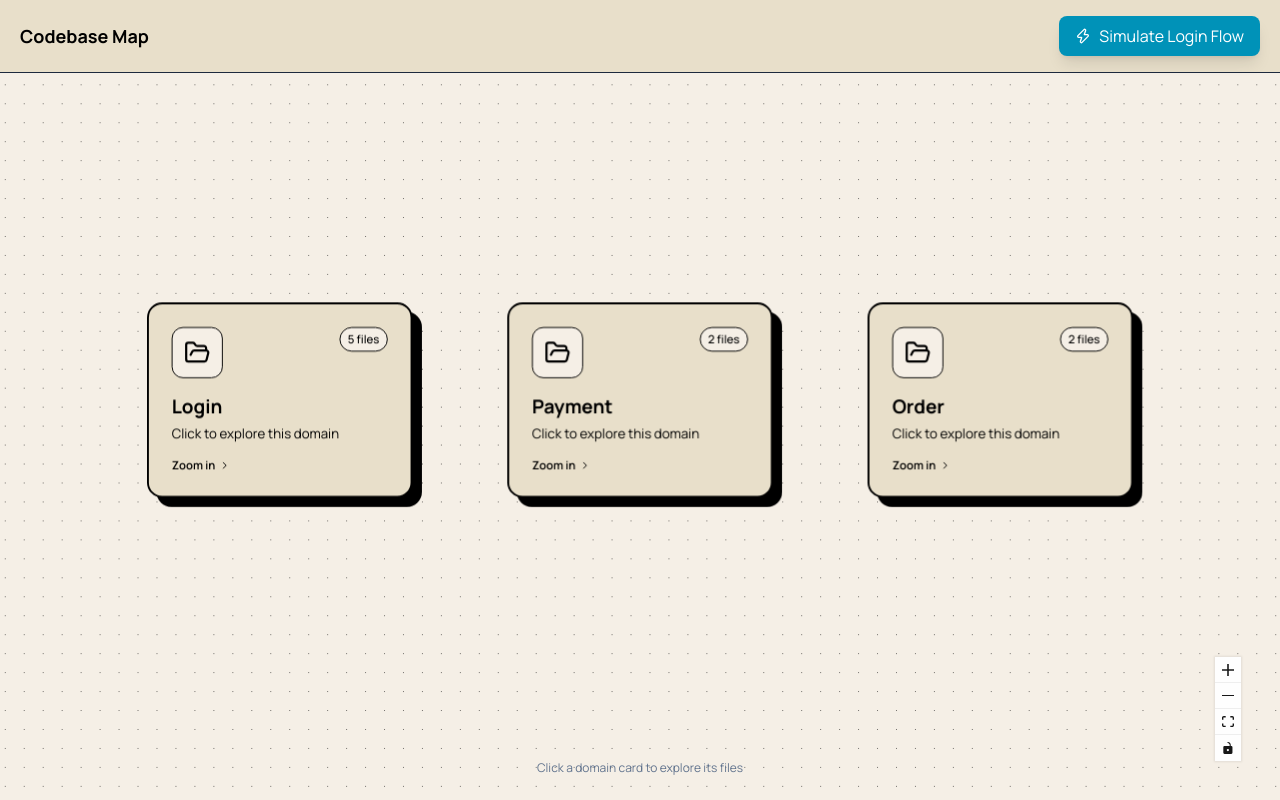
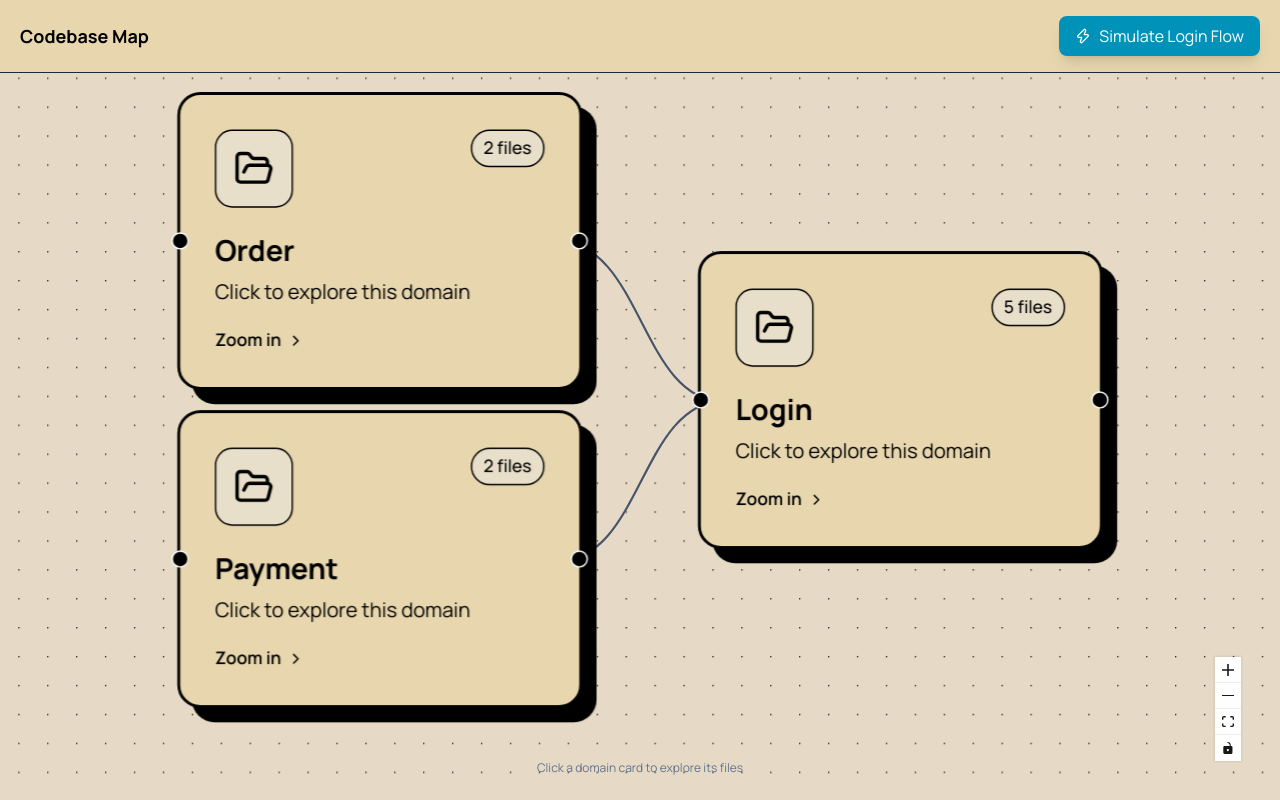
Before and after one commit to cheikhwade07/ChizuCode, a Next.js app: page /graph in a window 1280 px wide. Built offline with nearby package versions, Linux system fonts and the light colour scheme.

Commit message:
add links between domain nodes
- altered the test json structure to create a dependency graph for domain nodes

```diff
--- a/components/GraphViewer/FileNode.tsx
+++ b/components/GraphViewer/FileNode.tsx
@@ -15,11 +15,11 @@ export function FileNode({ data }: any) {
     <>
       <div
         className={cn(
-          "relative rounded-xl border bg-[#E8DFCA] backdrop-blur-sm",
+          "relative rounded-xl border bg-[#e8d7ae] backdrop-blur-sm",
           "min-w-[200px] px-4 py-3 cursor-pointer",
           "transition-all duration-500",
           isHighlighted
-            ? "border-blue-700 shadow-[0_0_24px_rgba(6,182,212,0.7)]"
+            ? "border-blue-700 shadow-[0_0_24px_#e8b874]"
             : "border-black-700 hover:border-black-500",
           isFaded ? "opacity-25 grayscale pointer-events-none" : "opacity-100"
         )}
@@ -43,7 +43,7 @@ export function FileNode({ data }: any) {
         <div className="flex items-center gap-2.5">
           <div className={cn(
             "rounded-lg p-2 shrink-0 border border-black",
-            isHighlighted ? "bg-blue-500/20 text-blue-400" : "bg-[#F5EFE6] text-black-400"
+            isHighlighted ? "bg-blue-500/20 text-blue-400" : "bg-[#E8DFCA] text-black-400"
           )}>
             <FileCode2 className="h-4 w-4" />
           </div>
--- a/components/GraphViewer/SubmapNode.tsx
+++ b/components/GraphViewer/SubmapNode.tsx
@@ -3,6 +3,7 @@
 import { motion } from 'framer-motion';
 import { cn } from '@/lib/utils';
 import { FolderOpen, ChevronRight } from 'lucide-react';
+import { Handle, Position } from "@xyflow/react";
 
 const SUBMAP_COLORS: Record<string, { border: string; glow: string; icon: string; badge: string }> = {
   // login: {
@@ -23,7 +24,7 @@ const DEFAULT_COLOR = {
   border: 'border-black-600',
   glow: 'shadow-[10px_10px_0_#000]',
   icon: 'text-400',
-  badge: 'bg-[#F5EFE6]'
+  badge: 'bg-[#E8DFCA]'
 };
 
 export function SubmapNode({ data }: any) {
@@ -38,7 +39,7 @@ export function SubmapNode({ data }: any) {
       transition={{ duration: 0.35, ease: 'easeOut' }}
       onClick={data.onClick}
       className={cn(
-        "relative rounded-2xl border-2 bg-[#E8DFCA] backdrop-blur-md cursor-pointer",
+        "relative rounded-2xl border-2 bg-[#e8d7ae] backdrop-blur-md cursor-pointer",
         "w-[280px] p-6 select-none transition-all duration-300",
         "hover:scale-[1.03] hover:brightness-110",
         "text-black",
@@ -55,9 +56,20 @@ export function SubmapNode({ data }: any) {
         animate={{ opacity: [0.15, 0.3, 0.15] }}
         transition={{ duration: 3, repeat: Infinity, ease: 'easeInOut' }}
       /> */}
+      <Handle
+        type="target"
+        position={Position.Left}
+        className="!bg-black !w-3 !h-3 !border !border-white"
+      />
+
+      <Handle
+        type="source"
+        position={Position.Right}
+        className="!bg-black !w-3 !h-3 !border !border-white"
+      />
 
       <div className="flex items-start justify-between mb-4">
-        <div className={cn("rounded-xl border border-black bg-[#F5EFE6] p-3", colors.icon)}>
+        <div className={cn("rounded-xl border border-black bg-[#E8DFCA] p-3", colors.icon)}>
           <FolderOpen className="h-7 w-7" />
         </div>
         <span className={cn("text-xs text-black font-medium px-2 py-1 rounded-full border border-black", colors.badge)}>
--- a/components/GraphViewer/index.tsx
+++ b/components/GraphViewer/index.tsx
@@ -33,6 +33,7 @@ interface FileEntry {
 interface Submap {
   name: string;
   files: FileEntry[];
+  dependsOn?: string[];
 }
 
 const nodeTypes = {
@@ -42,6 +43,16 @@ const nodeTypes = {
 
 const edgeTypes = {
   animated: AnimatedEdge,
+};
+
+type GraphTreeNode = {
+  id: string;
+  name: string;
+  type: "domain" | "folder" | "file";
+  children?: GraphTreeNode[];
+  connections?: string[];
+  directory?: string;
+  functionality?: string;
 };
 
 function buildDomainNodes(submaps: Submap[], onClickSubmap: (name: string) => void): Node[] {
@@ -59,6 +70,42 @@ function buildDomainNodes(submaps: Submap[], onClickSubmap: (name: string) => vo
   }));
 }
 
+function buildDomainGraph(
+  submaps,
+  onClickSubmap
+): { nodes: Node[]; edges: Edge[] } {
+
+  const nodes = submaps.map((sm) => ({
+    id: sm.name,
+    type: "submap",
+    position: { x: 0, y: 0 },
+    data: {
+      name: sm.name,
+      fileCount: sm.files.length,
+      onClick: () => onClickSubmap(sm.name),
+    },
+  }));
+
+  const edges: Edge[] = [];
+
+  submaps.forEach((sm) => {
+    sm.dependsOn?.forEach((target) => {
+      edges.push({
+        id: `e-${sm.name}-${target}`,
+        source: sm.name,
+        target,
+        type: "animated",
+      });
+    });
+  });
+
+  return {
+    nodes: applyDagreLayout(nodes, edges, "LR"),
+    edges,
+  };
+}
+
+
 // -- dagre layout for file nodes
 const FILE_NODE_WIDTH = 260;
 const FILE_NODE_HEIGHT = 120;
@@ -74,7 +121,7 @@ function applyDagreLayout(
   dagreGraph.setGraph({
     rankdir: direction,
     nodesep: 100,
-    ranksep: 120,
+    ranksep: 100,
   });
 
   nodes.forEach((node) => {
@@ -96,8 +143,8 @@ function applyDagreLayout(
     return {
       ...node,
       position: {
-        x: pos.x - FILE_NODE_WIDTH / 2,
-        y: pos.y - FILE_NODE_HEIGHT / 2,
+        x: pos.x - FILE_NODE_WIDTH / 2, // + Math.random() * 100,
+        y: pos.y - FILE_NODE_HEIGHT / 2, // + Math.random() * 100,
       },
     };
   });
@@ -148,7 +195,7 @@ function buildSubmapGraph(submap: Submap): { nodes: Node[]; edges: Edge[] } {
     }
   }
 
-  return { nodes: applyDagreLayout(nodes, edges, "LR"), edges };
+  return { nodes: applyDagreLayout(nodes, edges, "TB"), edges };
 }
 
 function GraphViewerInner() {
@@ -164,9 +211,14 @@ function GraphViewerInner() {
   const loadDomainView = useCallback(() => {
     setActiveSubmap(null);
     setIsPlaying(false);
-    const domainNodes = buildDomainNodes(submaps, (name) => loadSubmapView(name));
-    setNodes(domainNodes);
-    setEdges([]);
+    const { nodes, edges } = buildDomainGraph(
+      submaps,
+      (name) => loadSubmapView(name)
+    );
+    console.log("Edges for the domain nodes:");
+    console.log(edges);
+    setNodes(nodes);
+    setEdges(edges);
     setTimeout(() => fitView({ padding: 0.3, duration: 500 }), 50);
   }, [submaps, fitView]);
 
@@ -246,9 +298,9 @@ function GraphViewerInner() {
 
 
   return (
-    <div className="w-full h-screen bg-[#F5EFE6] relative overflow-hidden">
+    <div className="w-full h-screen bg-[#e6d9c5] relative overflow-hidden">
       {/* Top bar */}
-      <div className="absolute top-0 left-0 right-0 z-20 flex items-center gap-3 px-5 py-4 bg-[#E8DFCA] backdrop-blur border-b border-slate-800">
+      <div className="absolute top-0 left-0 right-0 z-20 flex items-center gap-3 px-5 py-4 bg-[#e8d7ae] backdrop-blur border-b border-slate-800">
         {/* Back button */}
         <AnimatePresence>
           {activeSubmap && (
@@ -259,7 +311,7 @@ function GraphViewerInner() {
               exit={{ opacity: 0, x: -12 }}
               transition={{ duration: 0.2 }}
               onClick={loadDomainView}
-              className="flex items-center gap-1.5 text-black-400 hover:text-blue-400 transition-colors text-sm font-medium"
+              className="flex items-center gap-1.5 text-black-400 hover:text-blue-200 transition-colors text-sm font-medium"
             >
               <ArrowLeft className="h-4 w-4" />
               All domains
@@ -273,7 +325,7 @@ function GraphViewerInner() {
           {activeSubmap && (
             <>
               <span className="text-slate-600">/</span>
-              <span className="text-blue-400 font-semibold capitalize">{activeSubmap}</span>
+              <span className="text-black-400 font-semibold capitalize">{activeSubmap}</span>
             </>
           )}
         </div>
@@ -304,7 +356,7 @@ function GraphViewerInner() {
         edgeTypes={edgeTypes}
         fitView
         colorMode="light"
-        className="pt-16 bg-[#F5EFE6]"
+        className="pt-16"
         proOptions={{ hideAttribution: true }}
       >
         <Background gap={20} color="#000000" />
--- a/test.json
+++ b/test.json
@@ -33,7 +33,8 @@
           "functionality": "Integrates with external order gateway and executes transactions",
           "connection": ["authController.js", "serviceA.js"]
         }
-      ]
+      ],
+      "dependsOn": []
     },
     {
       "name": "payment",
@@ -50,7 +51,8 @@
           "functionality": "Integrates with external payment gateway and executes transactions",
           "connection": ["paymentController.js", "gatewayClient.js"]
         }
-      ]
+      ],
+      "dependsOn": ["login"]
     },
     {
       "name": "order",
@@ -67,7 +69,8 @@
           "functionality": "Integrates with external order gateway and executes transactions",
           "connection": ["orderController.js", "gatewayClient.js"]
         }
-      ]
+      ],
+      "dependsOn": ["login"]
     }
   ]
 }
```
